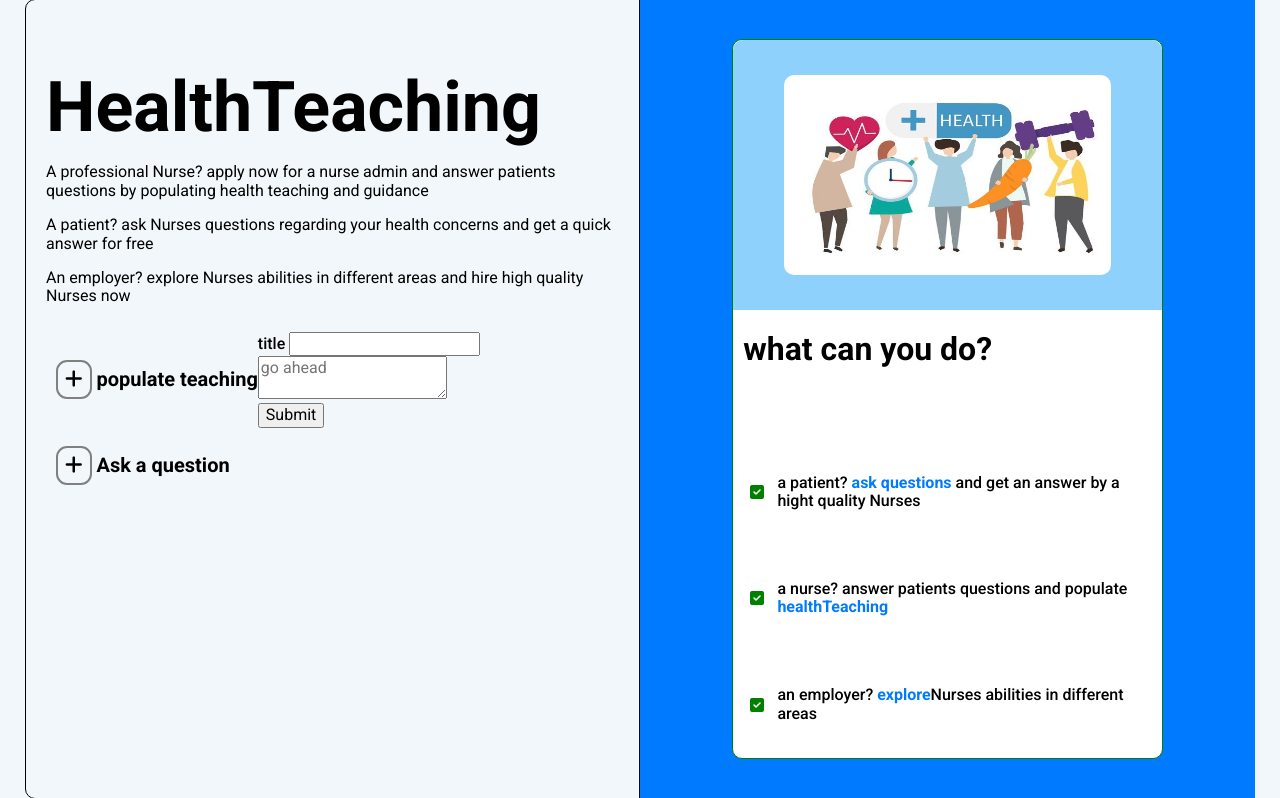
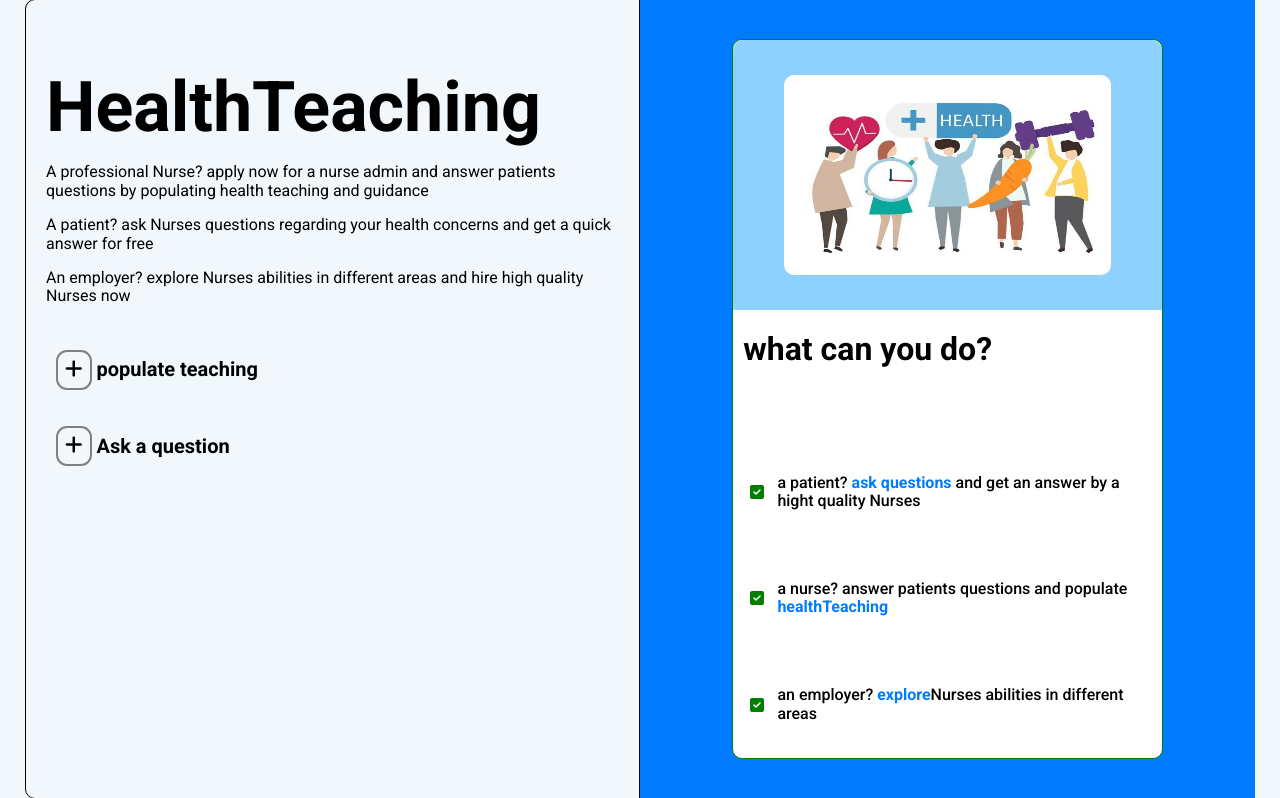
Before and after one commit to mostafa-abokhadra/NPH_v2, a Flask app: page /healthTeaching in a window 1280 px wide. Shown: the part 86-884 px from the top of the page. Run offline with Flask 3, Linux system fonts and the light colour scheme.

Commit message:
finish popUp of populating teaching

```diff
--- a/NursePatientHub/static/css/healthTeaching.css
+++ b/NursePatientHub/static/css/healthTeaching.css
@@ -1,7 +1,23 @@
+main {
+    position: relative;
+}
+
+/* main::before {
+    content: "";
+    position: absolute;
+
+    top: 0;
+    left: 0;
+    width: 100%;
+    height: 100%;
+
+} */
+
 .ht-landing .container {
     width: 100%;
     display: flex;
     flex-wrap: wrap;
+
 }
 
 .ht-landing .container .parag-photo {
@@ -11,6 +27,7 @@
     width: 100%;
     display: flex;
     flex-wrap: wrap;
+    /* background: rgba(255, 255, 255, 0.5); */
 }
 
 .ht-landing .container .parag-photo .explaination {
@@ -42,17 +59,110 @@
 
 .ht-landing .container .parag-photo .explaination .options .populate,
 .ask {
-    /* width: 60%; */
     display: flex;
     justify-content: space-around;
     align-items: center;
     border-radius: 10px;
     margin-right: 5px;
     transition: 0.3s;
-    /* background-color: #8ed1fc; */
-    /* background-color: red; */
 }
 
+.populate-popup {
+    position: absolute;
+    z-index: 9;
+    left: 15%;
+    top: 5%;
+    padding: 10px;
+    display: flex;
+    width: 70%;
+    flex-wrap: wrap;
+    background-color: white;
+    border: 1px solid rgb(159, 157, 157);
+    border-radius: 10px;
+    box-shadow: rgba(0, 0, 0, 0.35) 0px 5px 15px;
+    transition: 1s;
+    display: none;
+}
+
+.populate-popup .title-input {
+    /* background-color: green; */
+    width: 100%;
+    display: flex;
+    flex-wrap: wrap;
+    justify-content: center;
+    align-items: center;
+}
+
+.populate-popup .title-input .lable-x {
+    width: 100%;
+    padding: 10px;
+    display: flex;
+    justify-content: space-between;
+    align-items: center;
+}
+
+.populate-popup .title-input .lable-x label {
+    /* width: 100%; */
+    display: flex;
+    /* padding-left: 10px; */
+    font-size: 20px;
+    /* justify-content: center;
+    align-items: center; */
+}
+
+.populate-popup .title-input .lable-x i {
+    font-size: 20px;
+}
+
+.populate-popup .title-input .lable-x i:hover {
+    cursor: pointer;
+    color: grey;
+}
+
+.populate-popup .title-input input {
+    padding: 10px;
+    border: 1px solid black;
+    border-radius: 10px;
+    width: 100%;
+    margin-top: 5px;
+}
+
+.populate-popup .textarea-div {
+    /* background-color: blue; */
+    width: 100%;
+    display: flex;
+    margin-top: 5px;
+}
+
+.populate-popup .textarea-div textarea {
+    width: 100%;
+    padding: 10px;
+    height: 300px;
+    overflow-y: auto;
+    border: 1px solid black;
+    border-radius: 10px;
+}
+
+.populate-popup .submit-div {
+    width: 100%;
+    margin-top: 5px;
+    /* background-color: yellow; */
+}
+
+.populate-popup .submit-div input {
+    border: 1px solid black;
+    width: 20%;
+    height: 30px;
+    border-radius: 10px;
+    background-color: #8ed1fc;
+    font-size: 20px;
+    font-weight: bold;
+}
+
+.populate-popup .submit-div input:hover {
+    cursor: pointer;
+    opacity: 0.8;
+}
 
 .plus-logo {
     padding: 7px;
@@ -100,7 +210,7 @@
     align-items: center;
     text-decoration: none;
 } */
-
+/*
 .arrow {
     position: absolute;
     display: flex;
@@ -118,12 +228,12 @@
 .arrow i {
     font-size: 25px;
     font-weight: bold;
-}
+} */
 
-.arrow:hover {
+/* .arrow:hover {
     cursor: pointer;
     opacity: 0.8;
-}
+} */
 
 /* .ht-landing .container .parag-photo .explaination .new_account:hover {
     cursor: pointer;
@@ -250,7 +360,7 @@
     border-radius: 10px;
     flex-wrap: wrap;
     /* background-color: red; */
-    overflow-y: scroll;
+    overflow-y: auto;
 }
 
 .ht-landing .container .still-not-answered .questions .a-question {
--- a/NursePatientHub/static/js/healthTeaching.js
+++ b/NursePatientHub/static/js/healthTeaching.js
@@ -1,12 +1,20 @@
 try {
-    let arrow = document.querySelector(".arrow")
-    arrow.addEventListener('click', arrowClick)
-    async function arrowClick() {
-        location.href = "#questionsToAnswer"
+    let popup = document.querySelector('.populate-popup')
+    let populate_plus_logo = document.querySelector('.populate .plus-logo')
+    populate_plus_logo.addEventListener('click', popItUp)
+    async function popItUp() {
+        popup.setAttribute('style', 'display: block;')
     }
+    let close = document.querySelector('.lable-x i')
+    close.addEventListener('click', closeIt)
+    async function closeIt() {
+        popup.setAttribute('style', 'display: none;')
+    }
+
 } catch (err) {
-    console.log('some error')
+    console.log("can't popUp window")
 }
+
 
 // let populate = document.querySelector('.populate .plus-logo')
 // let ask = document.querySelector('.ask .plus-logo')
--- a/NursePatientHub/templates/healthTeaching.html
+++ b/NursePatientHub/templates/healthTeaching.html
@@ -12,6 +12,21 @@
 <main class="ht-landing">
     <section class="container">
         <div class="parag-photo">
+            <div class="populate-popup">
+                <div class="title-input">
+                    <div class="lable-x">
+                        <label>title</label>
+                        <i class="fa-solid fa-x"></i>
+                    </div>
+                    <input name="ht-title" type="text" maxlength="100" placeholder="title shouldn't exceed 100 character">
+                </div>
+                <div class="textarea-div">
+                    <textarea placeholder="write the content"></textarea>
+                </div>
+                <div class="submit-div">
+                    <input type="submit" vlaue="send">
+                </div>
+            </div>
             <div class="explaination">
                 <h1 class="healthTeaching">HealthTeaching</h1>
 
@@ -36,18 +51,6 @@
                                 <i class="fa-solid fa-plus"></i>
                             </div>
                             <h4>populate teaching</h4>
-                            <div class="populate-popup">
-                                <div class="title-input">
-                                    <label>title</label>
-                                    <input name="ht-title" type="text" maxlength="100">
-                                </div>
-                                <div class="textarea-div">
-                                    <textarea placeholder="go ahead"></textarea>
-                                </div>
-                                <div class="submit-div">
-                                    <input type="submit" vlaue="send">
-                                </div>
-                            </div>
                         </div>
                     </div>
                     <div class="styling-div">
```
